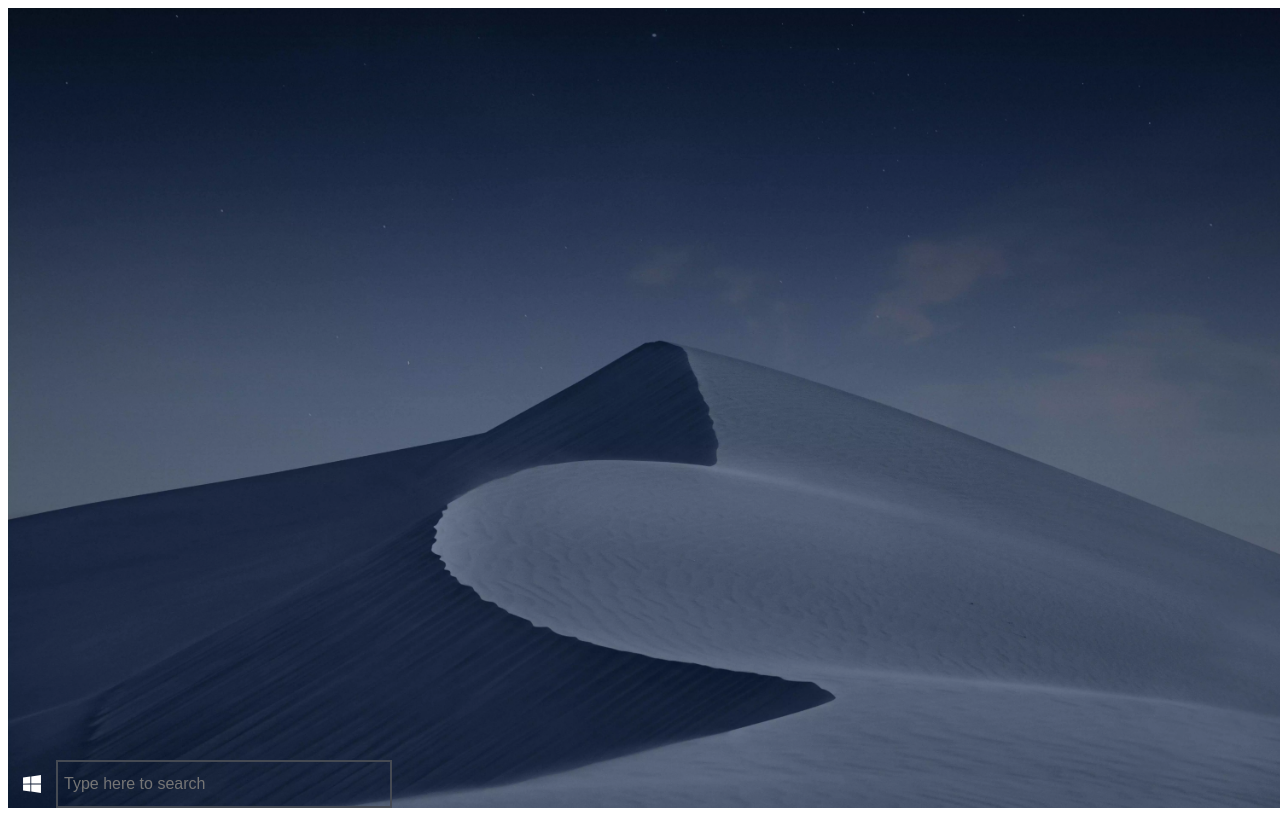
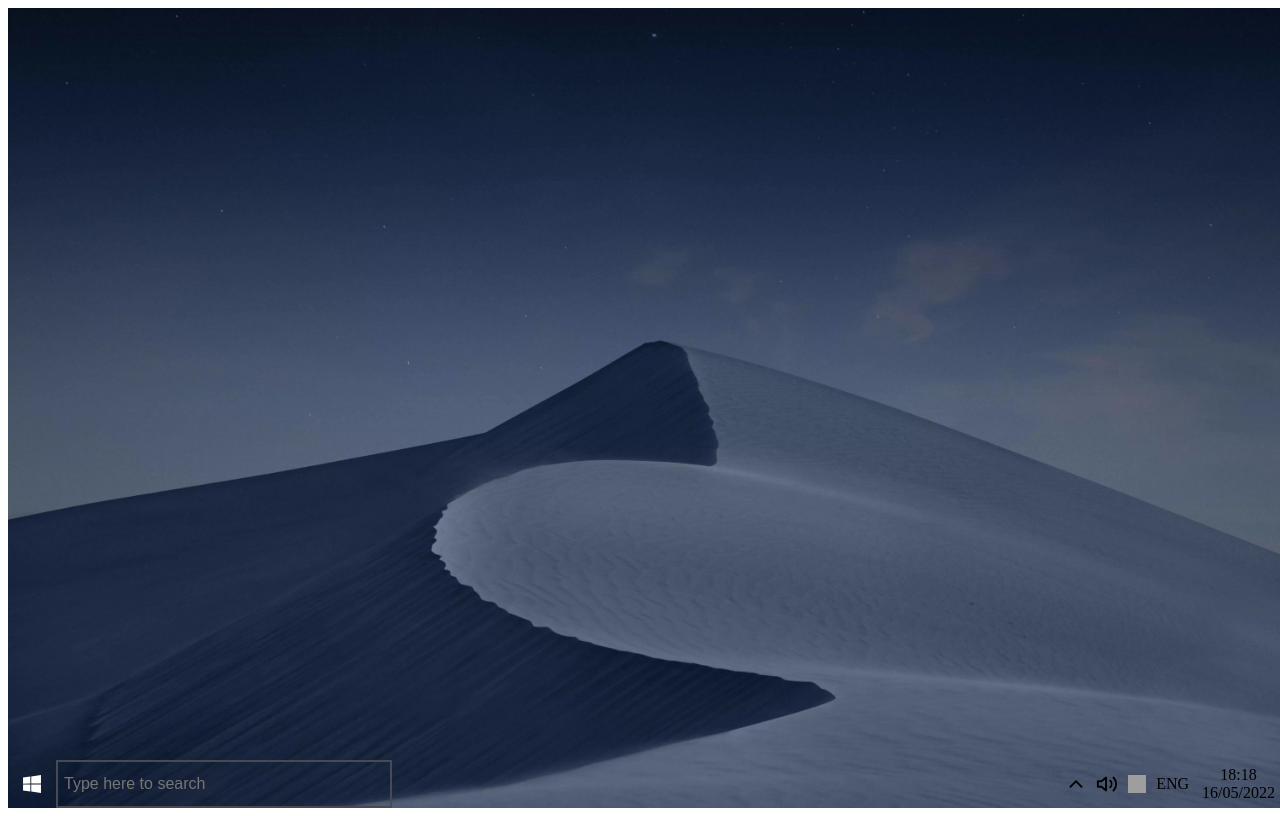
Before and after one commit to KSJaay/Win10React, a Next.js app: page / in a window 1280 px wide. Built offline with nearby package versions, Linux system fonts and the light colour scheme; grey boxes are pictures that could not be loaded.

Commit message:
Update index.js

```diff
--- a/components/navigation/bottom/index.js
+++ b/components/navigation/bottom/index.js
@@ -1,12 +1,32 @@
 import styled from "styled-components";
+
 import Search from "./search";
 import Startup from "./startup";
+
+import Calendar from "./calendar";
+import Language from "./language";
+import Wifi from "./wifi";
+import Volume from "./volume";
+import Hidden from "./hiddenMenu";
 
 export default function BottomNavigation() {
   return (
     <Content>
-      <Startup />
-      <Search />
+      <Left>
+        <Startup />
+        <Search />
+      </Left>
+
+      <Center></Center>
+
+      <Right>
+        <Hidden />
+        <Volume />
+        <Wifi />
+        <Language />
+        <Calendar />
+        <Closer />
+      </Right>
     </Content>
   );
 }
@@ -14,6 +34,29 @@ export default function BottomNavigation() {
 const Content = styled.div`
   display: flex;
   height: 48px;
-  background-color: var(--secondary-color);
+  background-color: var(--secondary-color-opacity-90);
   width: 100%;
 `;
+
+const Left = styled.div`
+  display: flex;
+`;
+
+const Center = styled.div`
+  display: flex;
+  flex: 1;
+`;
+
+const Right = styled.div`
+  display: flex;
+`;
+
+const Closer = styled.div`
+  height: 48px;
+  width: 4px;
+  border-left: 1px solid gray;
+
+  &:hover {
+    background-color: var(--light-color);
+  }
+`;
```
